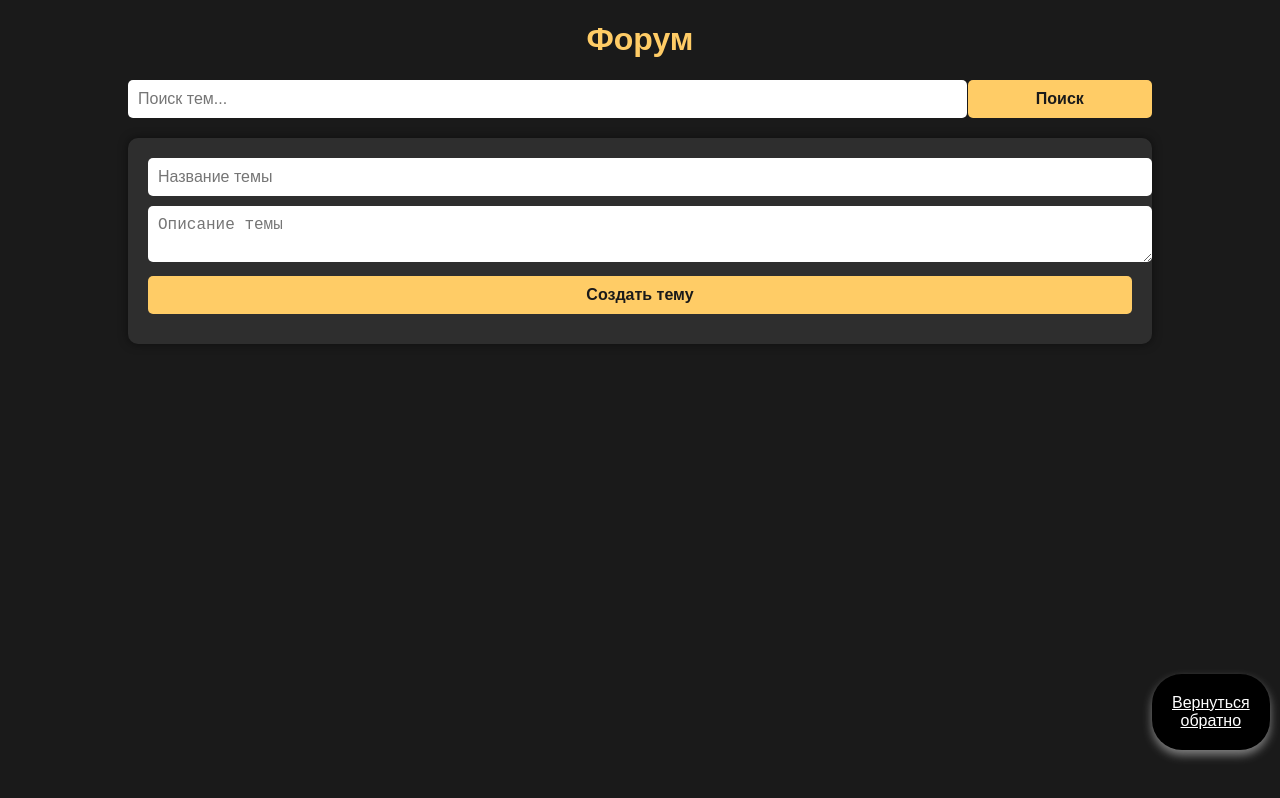
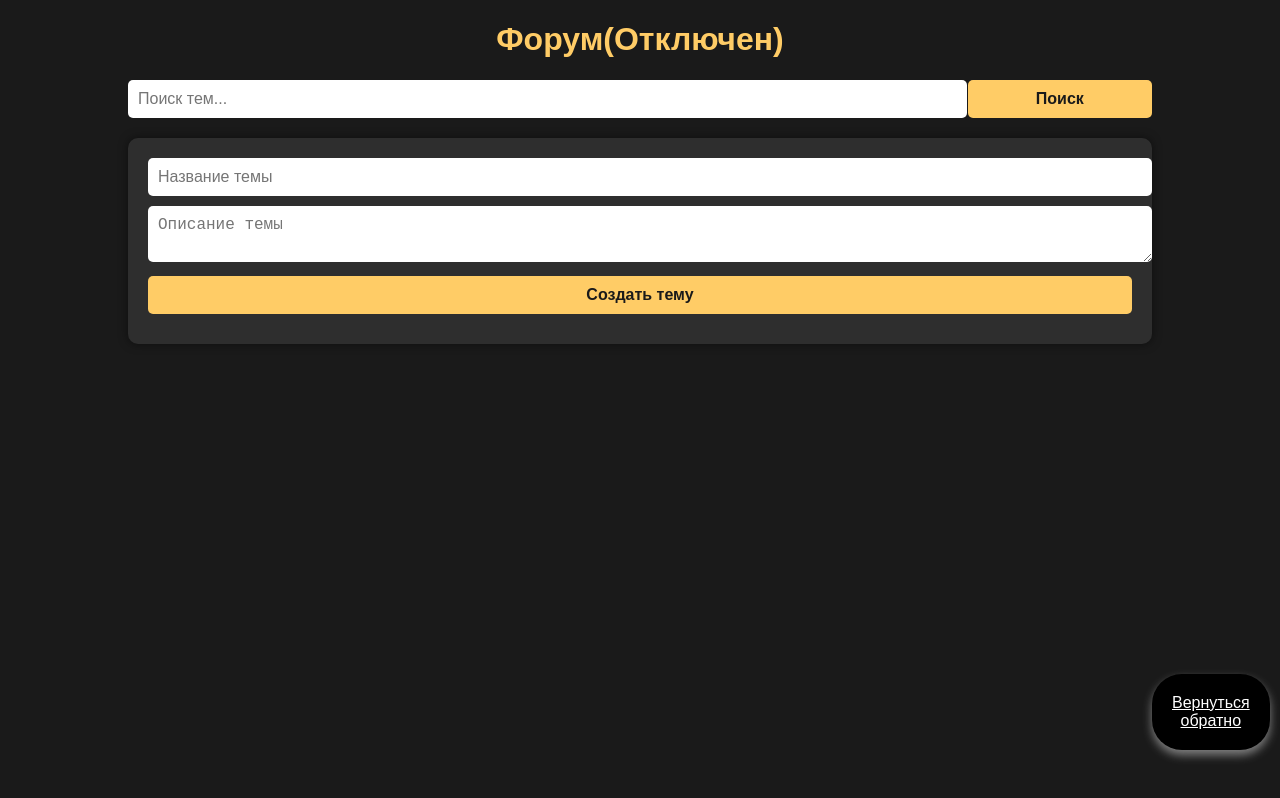
Before and after one commit to Grennoro/OGE2, a plain HTML site: page forum.html in a window 1280 px wide. Drawn offline with Linux system fonts and the light colour scheme; no server answers.

Commit message:
Update forum.html

```diff
--- a/forum.html
+++ b/forum.html
@@ -184,7 +184,7 @@
 </head>
 <body>
     <div class="container">
-        <h1>Форум</h1>
+        <h1>Форум(Отключен)</h1>
         <a href="index.html" class="hell">Вернуться<br>обратно</a>
         <div class="search-bar">
             <input type="text" id="search-query" placeholder="Поиск тем...">
```
